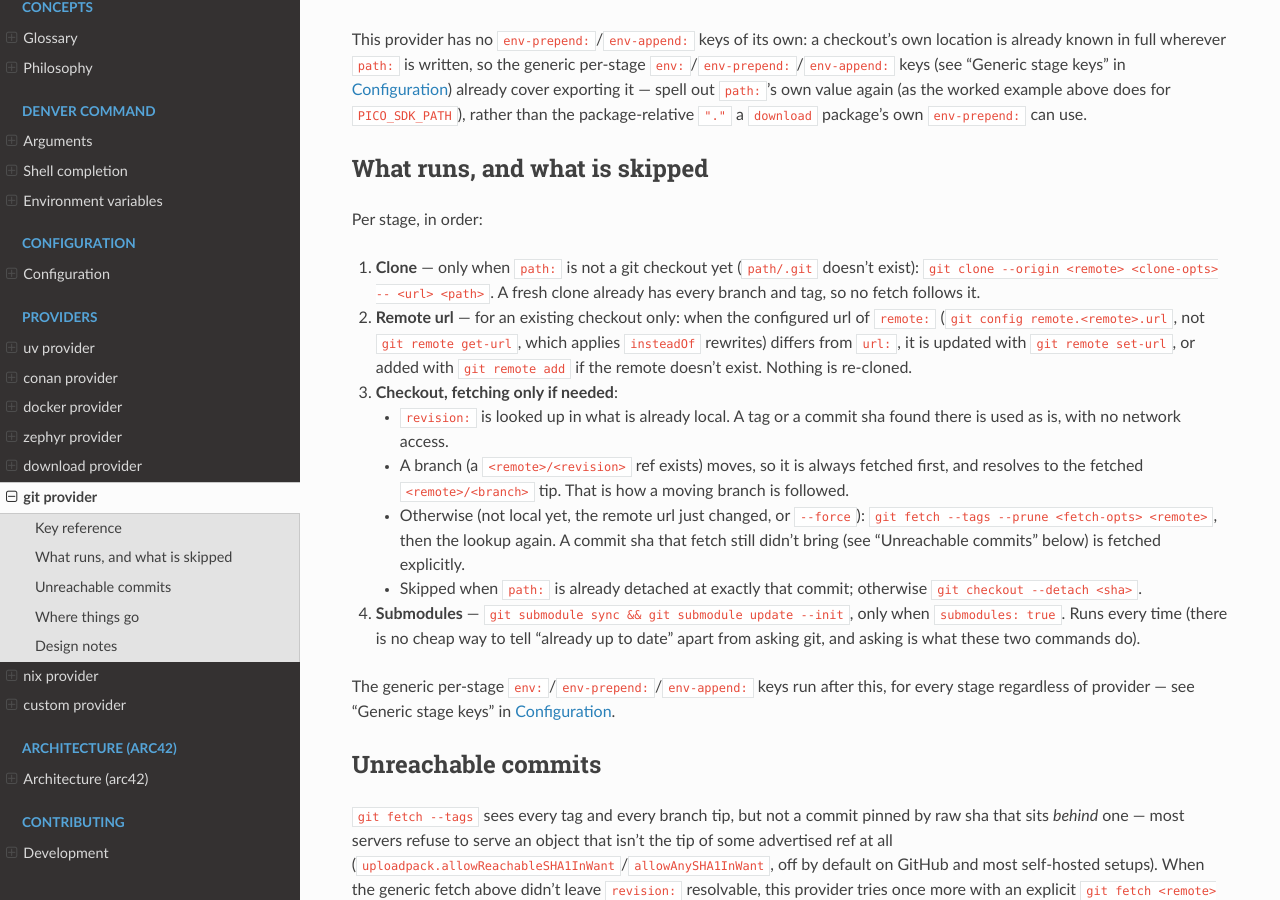
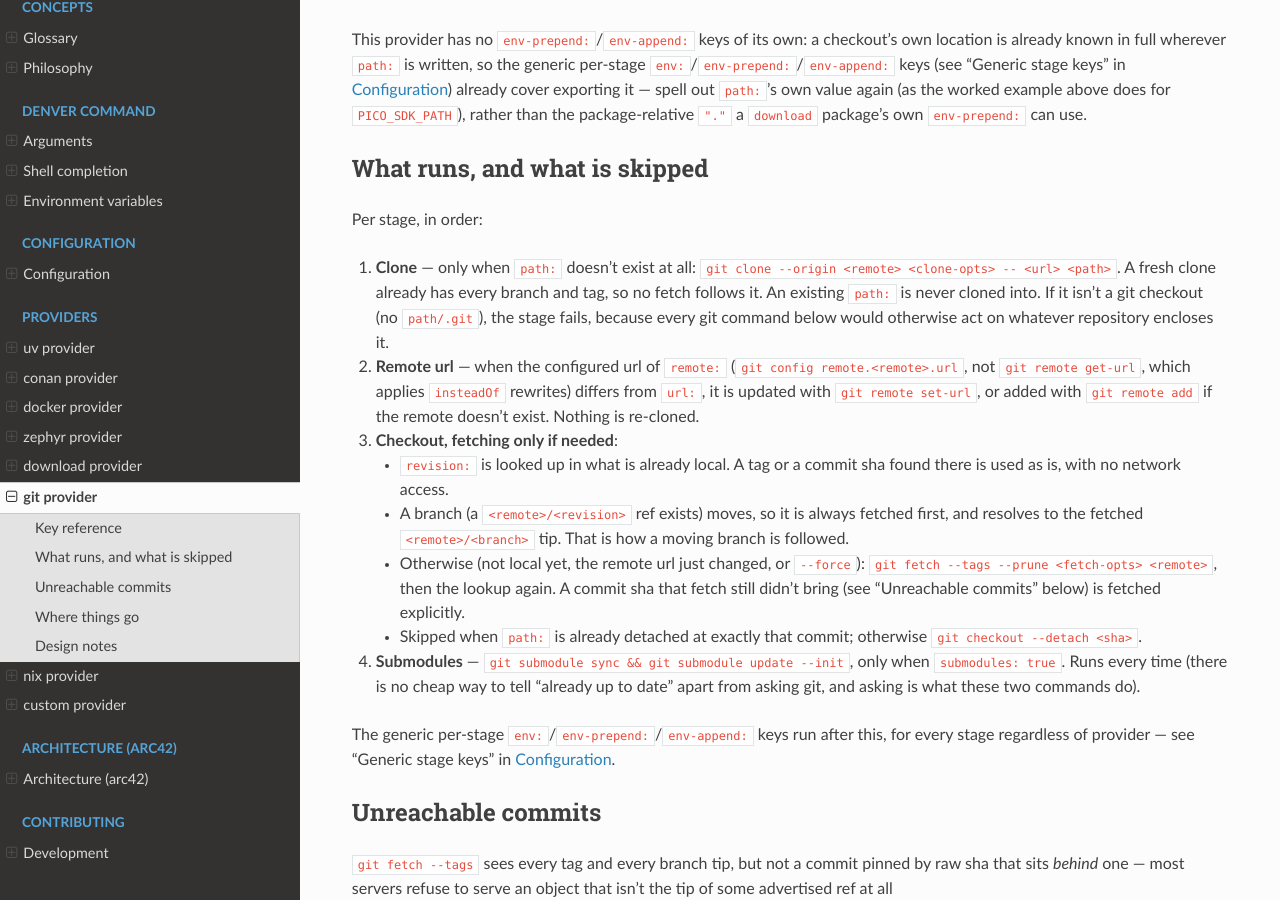
Before and after one commit to thorsten-klein/denver-tool, a Sphinx documentation site: the page built from doc/providers/git.md, in a window 1280 px wide and 900 px high, scrolled down 1019 px. Built offline with Sphinx 7.4.7 and the Read the Docs theme 3.1.0, drawn with Linux system fonts in a browser that asks for light colours.

Commit message:
feat(git): clone only when path doesn't exist; refuse a non-checkout path
An existing 'path:' is never cloned into. One that isn't a git checkout
now fails the stage instead of letting the following git commands act on
whatever repository encloses it.

Co-Authored-By: Claude Opus 5 <noreply@anthropic.com>

```diff
--- a/doc/providers/git.md
+++ b/doc/providers/git.md
@@ -63,14 +63,17 @@ package-relative `"."` a [`download`](download.md) package's own
 
 Per stage, in order:
 
-1. **Clone** — only when `path:` is not a git checkout yet (`path/.git`
-   doesn't exist): `git clone --origin <remote> <clone-opts> -- <url> <path>`.
-   A fresh clone already has every branch and tag, so no fetch follows it.
-2. **Remote url** — for an existing checkout only: when the configured url
-   of `remote:` (`git config remote.<remote>.url`, not `git remote get-url`,
-   which applies `insteadOf` rewrites) differs from `url:`, it is updated with
-   `git remote set-url`, or added with `git remote add` if the remote doesn't
-   exist. Nothing is re-cloned.
+1. **Clone** — only when `path:` doesn't exist at all:
+   `git clone --origin <remote> <clone-opts> -- <url> <path>`. A fresh clone
+   already has every branch and tag, so no fetch follows it. An existing
+   `path:` is never cloned into. If it isn't a git checkout (no `path/.git`),
+   the stage fails, because every git command below would otherwise act on
+   whatever repository encloses it.
+2. **Remote url** — when the configured url of `remote:` (`git config
+   remote.<remote>.url`, not `git remote get-url`, which applies `insteadOf`
+   rewrites) differs from `url:`, it is updated with `git remote set-url`, or
+   added with `git remote add` if the remote doesn't exist. Nothing is
+   re-cloned.
 3. **Checkout, fetching only if needed**:
    - `revision:` is looked up in what is already local. A tag or a commit sha
      found there is used as is, with no network access.
```
Also changed, not shown: 2 other files.
